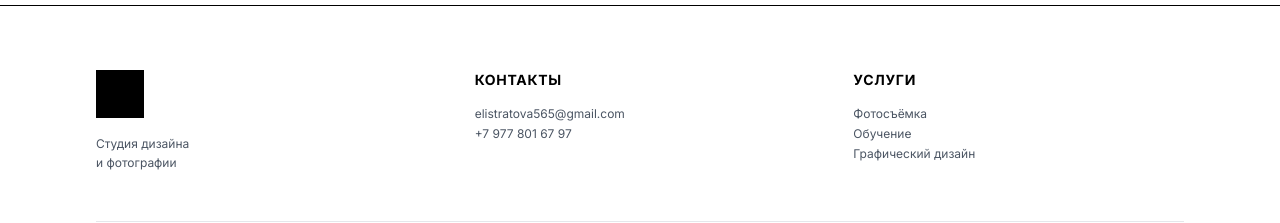
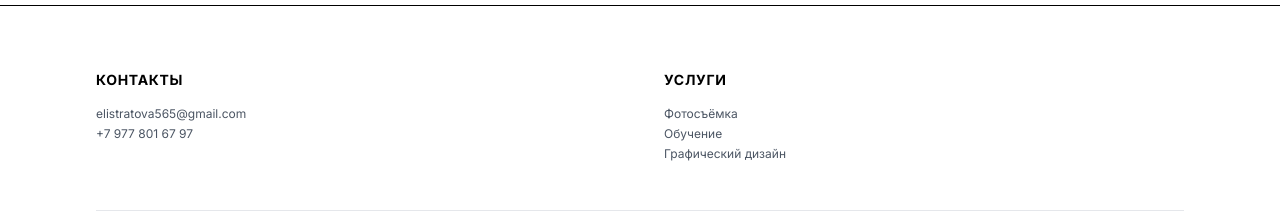
Before and after one commit to pr-poehali-dev/portfolio-website-project-7, a React (Vite) app: page / in a window 1280 px wide. Shown: the part 1692-1915 px from the top of the page. Built offline with nearby package versions, Linux system fonts and the light colour scheme.

Commit message:
Удалить лишние элементы дизайна

```diff
--- a/src/pages/Index.tsx
+++ b/src/pages/Index.tsx
@@ -186,13 +186,7 @@ const Index = () => {
 
       <footer className="border-t border-black bg-white py-16 px-8">
         <div className="container mx-auto max-w-6xl">
-          <div className="grid grid-cols-3 gap-12">
-            <div>
-              <div className="w-12 h-12 bg-black mb-4" />
-              <p className="text-xs text-gray-600 leading-relaxed">
-                Студия дизайна<br/>и фотографии
-              </p>
-            </div>
+          <div className="grid grid-cols-2 gap-12">
             <div>
               <h3 className="text-sm font-bold mb-4 tracking-wider">КОНТАКТЫ</h3>
               <p className="text-xs text-gray-600 space-y-1">
```
